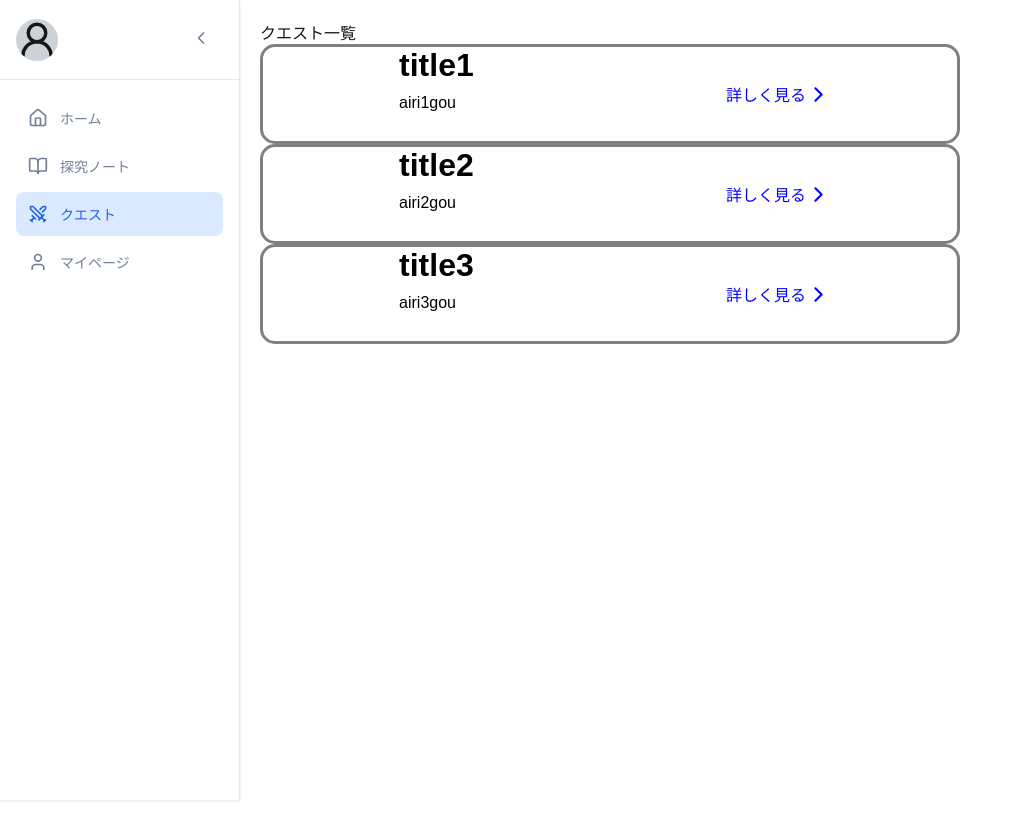
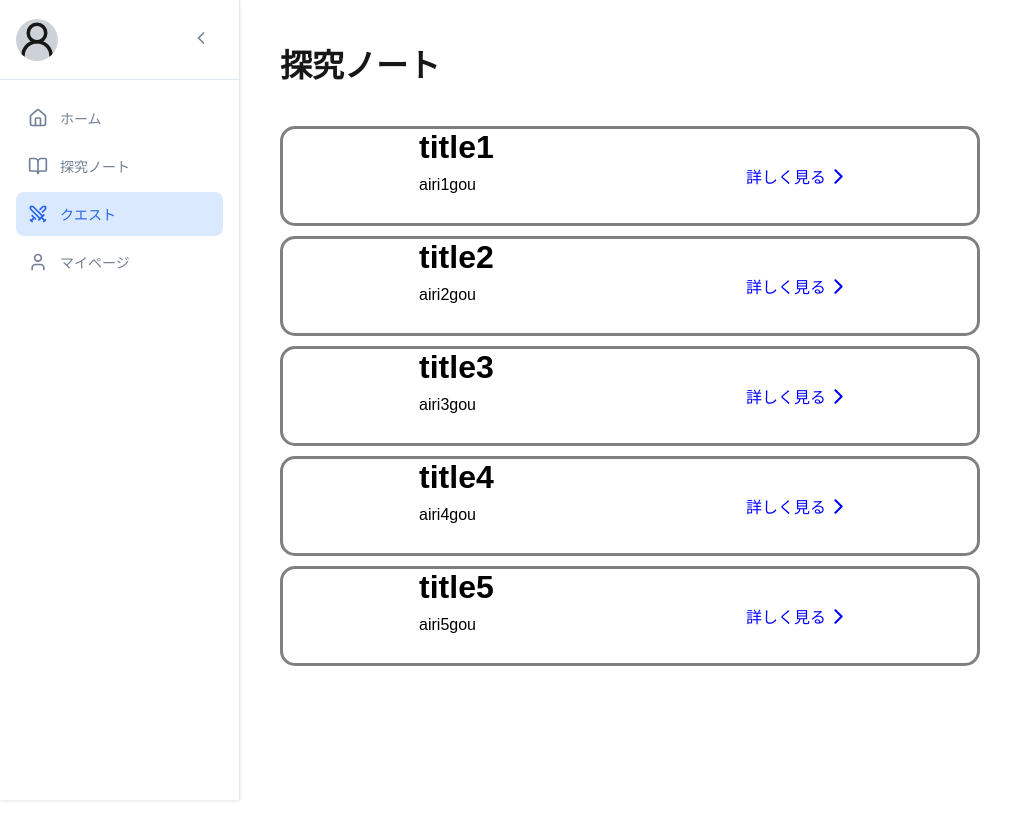
Before and after one commit to u5u5u5u/erfaring, a Next.js app: page /quest in a window 1280 px wide. Shown: the whole page, without its empty margins (0-1027 px from the left). Before the commit the page ends 800 px from the top, so only its background shows below. Built offline with nearby package versions, Linux system fonts and the light colour scheme.

Commit message:
add:必要な要素追加#19

```diff
--- /dev/null
+++ b/src/app/(student)/quest/page.module.css
@@ -0,0 +1,18 @@
+.container {
+  position: relative;
+  display: flex;
+  flex-direction: column;
+  gap: 40px;
+  height: 100vh;
+  padding: 20px;
+}
+
+.questList {
+  display: flex;
+  flex-direction: column;
+  gap: 10px;
+
+  li {
+    list-style: none;
+  }
+}
--- a/src/app/(student)/quest/page.tsx
+++ b/src/app/(student)/quest/page.tsx
@@ -1,26 +1,29 @@
 import type quest from "@/types/quest";
 import Quest from "@/component/Quest";
 import { userAgent } from "next/server";
+import styles from "./page.module.css";
 
 export default function QuestionPage() {
-  const DummyQuests: quest[] = [
+  const dummyQuests: quest[] = [
     { id: "airi1", name: "airi1gou", title: "title1" },
     { id: "airi2", name: "airi2gou", title: "title2" },
     { id: "airi3", name: "airi3gou", title: "title3" },
+    { id: "airi4", name: "airi4gou", title: "title4" },
+    { id: "airi5", name: "airi5gou", title: "title5" },
   ];
 
   return (
-    <>
-      <div>クエスト一覧</div>
-      {DummyQuests.map((quest) => (
-        <Quest
-          color="white"
-          theme={quest.title}
-          people={quest.name}
-          link="/"
-          key={quest.id}
-        ></Quest>
-      ))}
-    </>
+    <div className={styles.container}>
+      <h1>探究ノート</h1>
+      <div>
+        <ul className={styles.questList}>
+          {dummyQuests.map((question) => (
+            <li key={question.id} className={styles.questionItem}>
+              <Quest theme={question.title} people={question.name} />
+            </li>
+          ))}
+        </ul>
+      </div>
+    </div>
   );
 }
```
